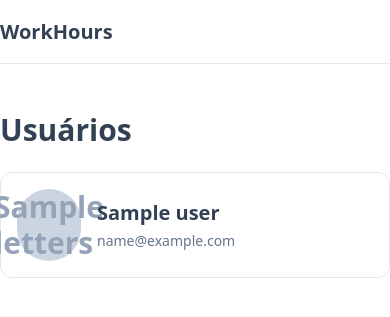
After one commit to caioferrarezi/fiap-atividades, a Node server app: template workhours-mvc/src/views/users/index.pug in a window 390 px wide. The commit adds this page. Shown: the top 317 px of the page. Run offline with Node 20, Linux system fonts and the light colour scheme; the template is opened without the code that fills it: most values are stand-ins (such as "Sample title", 1, 10 or a date in 2020); some libraries are stand-ins or nearby versions.

Commit message:
chore(workhours): first user routes

```diff
--- a/workhours-mvc/package.json
+++ b/workhours-mvc/package.json
@@ -15,6 +15,7 @@
   "dependencies": {
     "dotenv": "^16.4.5",
     "express": "^4.19.2",
+    "pg-promise": "^11.8.0",
     "pug": "^3.0.3"
   },
   "devDependencies": {
--- a/workhours-mvc/src/index.ts
+++ b/workhours-mvc/src/index.ts
@@ -1,17 +1,16 @@
 import 'dotenv/config';
 import express from 'express';
 import { join } from 'path';
+import { registerRoutes } from './routes';
 
 const app = express();
-const port = process.env.PORT || 3000;
+const port = process.env.PORT;
 
 app.set('view engine', 'pug');
 app.set('views', join(__dirname, 'views'));
 app.use(express.static(join(__dirname, 'public')));
 
-app.get('/', (req, res) => {
-  res.render('index');
-});
+registerRoutes(app);
 
 app.listen(port, () => {
   console.log(`Server is running on port ${port}`);
--- a/workhours-mvc/src/public/style.css
+++ b/workhours-mvc/src/public/style.css
@@ -554,6 +554,392 @@ video {
   --tw-contain-style:  ;
 }
 
+.container {
+  width: 100%;
+}
+
+@media (min-width: 640px) {
+  .container {
+    max-width: 640px;
+  }
+}
+
+@media (min-width: 768px) {
+  .container {
+    max-width: 768px;
+  }
+}
+
+@media (min-width: 1024px) {
+  .container {
+    max-width: 1024px;
+  }
+}
+
+@media (min-width: 1280px) {
+  .container {
+    max-width: 1280px;
+  }
+}
+
+@media (min-width: 1536px) {
+  .container {
+    max-width: 1536px;
+  }
+}
+
 .static {
   position: static;
 }
+
+.mx-auto {
+  margin-left: auto;
+  margin-right: auto;
+}
+
+.mb-6 {
+  margin-bottom: 1.5rem;
+}
+
+.mt-12 {
+  margin-top: 3rem;
+}
+
+.block {
+  display: block;
+}
+
+.flex {
+  display: flex;
+}
+
+.table {
+  display: table;
+}
+
+.grid {
+  display: grid;
+}
+
+.aspect-square {
+  aspect-ratio: 1 / 1;
+}
+
+.h-8 {
+  height: 2rem;
+}
+
+.h-32 {
+  height: 8rem;
+}
+
+.h-16 {
+  height: 4rem;
+}
+
+.w-16 {
+  width: 4rem;
+}
+
+.w-full {
+  width: 100%;
+}
+
+.table-auto {
+  table-layout: auto;
+}
+
+.cursor-pointer {
+  cursor: pointer;
+}
+
+.auto-cols-min {
+  grid-auto-columns: min-content;
+}
+
+.auto-cols-max {
+  grid-auto-columns: max-content;
+}
+
+.auto-cols-fr {
+  grid-auto-columns: minmax(0, 1fr);
+}
+
+.auto-cols-\[minmax\(min-content\2c _1fr\)\] {
+  grid-auto-columns: minmax(min-content, 1fr);
+}
+
+.grid-flow-row {
+  grid-auto-flow: row;
+}
+
+.grid-flow-col {
+  grid-auto-flow: column;
+}
+
+.grid-flow-col-dense {
+  grid-auto-flow: column dense;
+}
+
+.auto-rows-auto {
+  grid-auto-rows: auto;
+}
+
+.auto-rows-fr {
+  grid-auto-rows: minmax(0, 1fr);
+}
+
+.auto-rows-min {
+  grid-auto-rows: min-content;
+}
+
+.grid-cols-4 {
+  grid-template-columns: repeat(4, minmax(0, 1fr));
+}
+
+.grid-cols-\[repeat\(auto-fill\2c _minmax\(min-content\2c _1fr\)\)\] {
+  grid-template-columns: repeat(auto-fill, minmax(min-content, 1fr));
+}
+
+.grid-cols-\[repeat\(auto-fill\2c _minmax\(0\2c _1fr\)\)\] {
+  grid-template-columns: repeat(auto-fill, minmax(0, 1fr));
+}
+
+.grid-cols-\[repeat\(auto-fill\2c _minmax\(300px\2c _1fr\)\)\] {
+  grid-template-columns: repeat(auto-fill, minmax(300px, 1fr));
+}
+
+.flex-col {
+  flex-direction: column;
+}
+
+.items-start {
+  align-items: flex-start;
+}
+
+.items-center {
+  align-items: center;
+}
+
+.justify-center {
+  justify-content: center;
+}
+
+.justify-between {
+  justify-content: space-between;
+}
+
+.gap-2 {
+  gap: 0.5rem;
+}
+
+.gap-4 {
+  gap: 1rem;
+}
+
+.gap-1 {
+  gap: 0.25rem;
+}
+
+.rounded-full {
+  border-radius: 9999px;
+}
+
+.rounded-lg {
+  border-radius: 0.5rem;
+}
+
+.rounded-xl {
+  border-radius: 0.75rem;
+}
+
+.border {
+  border-width: 1px;
+}
+
+.border-b {
+  border-bottom-width: 1px;
+}
+
+.border-gray-200 {
+  --tw-border-opacity: 1;
+  border-color: rgb(229 231 235 / var(--tw-border-opacity));
+}
+
+.border-slate-200 {
+  --tw-border-opacity: 1;
+  border-color: rgb(226 232 240 / var(--tw-border-opacity));
+}
+
+.bg-blue-500 {
+  --tw-bg-opacity: 1;
+  background-color: rgb(59 130 246 / var(--tw-bg-opacity));
+}
+
+.bg-slate-300 {
+  --tw-bg-opacity: 1;
+  background-color: rgb(203 213 225 / var(--tw-bg-opacity));
+}
+
+.bg-white {
+  --tw-bg-opacity: 1;
+  background-color: rgb(255 255 255 / var(--tw-bg-opacity));
+}
+
+.bg-slate-200 {
+  --tw-bg-opacity: 1;
+  background-color: rgb(226 232 240 / var(--tw-bg-opacity));
+}
+
+.p-4 {
+  padding: 1rem;
+}
+
+.px-4 {
+  padding-left: 1rem;
+  padding-right: 1rem;
+}
+
+.py-2 {
+  padding-top: 0.5rem;
+  padding-bottom: 0.5rem;
+}
+
+.py-3 {
+  padding-top: 0.75rem;
+  padding-bottom: 0.75rem;
+}
+
+.py-4 {
+  padding-top: 1rem;
+  padding-bottom: 1rem;
+}
+
+.text-left {
+  text-align: left;
+}
+
+.font-mono {
+  font-family: ui-monospace, SFMono-Regular, Menlo, Monaco, Consolas, "Liberation Mono", "Courier New", monospace;
+}
+
+.text-3xl {
+  font-size: 1.875rem;
+  line-height: 2.25rem;
+}
+
+.text-lg {
+  font-size: 1.125rem;
+  line-height: 1.75rem;
+}
+
+.text-sm {
+  font-size: 0.875rem;
+  line-height: 1.25rem;
+}
+
+.text-xl {
+  font-size: 1.25rem;
+  line-height: 1.75rem;
+}
+
+.font-bold {
+  font-weight: 700;
+}
+
+.font-semibold {
+  font-weight: 600;
+}
+
+.font-black {
+  font-weight: 900;
+}
+
+.font-extrabold {
+  font-weight: 800;
+}
+
+.text-slate-100 {
+  --tw-text-opacity: 1;
+  color: rgb(241 245 249 / var(--tw-text-opacity));
+}
+
+.text-slate-400 {
+  --tw-text-opacity: 1;
+  color: rgb(148 163 184 / var(--tw-text-opacity));
+}
+
+.text-slate-900 {
+  --tw-text-opacity: 1;
+  color: rgb(15 23 42 / var(--tw-text-opacity));
+}
+
+.text-slate-500 {
+  --tw-text-opacity: 1;
+  color: rgb(100 116 139 / var(--tw-text-opacity));
+}
+
+.text-slate-600 {
+  --tw-text-opacity: 1;
+  color: rgb(71 85 105 / var(--tw-text-opacity));
+}
+
+.text-slate-800 {
+  --tw-text-opacity: 1;
+  color: rgb(30 41 59 / var(--tw-text-opacity));
+}
+
+.text-slate-300 {
+  --tw-text-opacity: 1;
+  color: rgb(203 213 225 / var(--tw-text-opacity));
+}
+
+.text-slate-700 {
+  --tw-text-opacity: 1;
+  color: rgb(51 65 85 / var(--tw-text-opacity));
+}
+
+.\*\:py-2 > * {
+  padding-top: 0.5rem;
+  padding-bottom: 0.5rem;
+}
+
+.\*\:even\:bg-gray-100:nth-child(even) > * {
+  --tw-bg-opacity: 1;
+  background-color: rgb(243 244 246 / var(--tw-bg-opacity));
+}
+
+.hover\:bg-blue-400:hover {
+  --tw-bg-opacity: 1;
+  background-color: rgb(96 165 250 / var(--tw-bg-opacity));
+}
+
+.hover\:bg-slate-100:hover {
+  --tw-bg-opacity: 1;
+  background-color: rgb(241 245 249 / var(--tw-bg-opacity));
+}
+
+.hover\:text-slate-600:hover {
+  --tw-text-opacity: 1;
+  color: rgb(71 85 105 / var(--tw-text-opacity));
+}
+
+.hover\:text-blue-500:hover {
+  --tw-text-opacity: 1;
+  color: rgb(59 130 246 / var(--tw-text-opacity));
+}
+
+.hover\:text-slate-300:hover {
+  --tw-text-opacity: 1;
+  color: rgb(203 213 225 / var(--tw-text-opacity));
+}
+
+.hover\:text-slate-700:hover {
+  --tw-text-opacity: 1;
+  color: rgb(51 65 85 / var(--tw-text-opacity));
+}
+
+.hover\:text-slate-500:hover {
+  --tw-text-opacity: 1;
+  color: rgb(100 116 139 / var(--tw-text-opacity));
+}
--- a/workhours-mvc/src/views/index.pug
+++ b/workhours-mvc/src/views/layouts/base.pug
@@ -1,9 +1,9 @@
-html(lang="en")
+html(lang="pt-br")
   head
     meta(charset="UTF-8")
     meta(name="viewport", content="width=device-width, initial-scale=1.0")
-    link(rel="stylesheet", href="./style.css")
+    link(rel="stylesheet", href="/style.css")
     title Document
   body
-    h1 Hello World
-    p This is a test
+    include ../partials/header
+    block content
--- /dev/null
+++ b/workhours-mvc/src/views/partials/header.pug
@@ -0,0 +1,4 @@
+header(class="w-full border-b border-slate-200 h-16 flex items-center")
+  div(class="container mx-auto flex justify-between items-center")
+    h1(class="font-bold text-xl text-slate-700 hover:text-slate-500 cursor-pointer")
+      a(href="/") WorkHours
--- /dev/null
+++ b/workhours-mvc/src/views/users/index.pug
@@ -0,0 +1,17 @@
+extends ../layouts/base
+
+block content
+  main(class="container mx-auto")
+    h1(class="text-3xl font-bold mt-12 mb-6 text-slate-700") Usuários
+
+    ul(class="grid grid-cols-[repeat(auto-fill,_minmax(300px,_1fr))] w-full gap-4")
+      each user in users
+        li
+          a(
+            href="/users/" + user.id
+            class="flex items-center bg-white p-4 gap-4 rounded-xl border border-slate-200 cursor-pointer hover:bg-slate-100"
+          )
+            div(class="flex items-center justify-center w-16 aspect-square bg-slate-300 rounded-full text-3xl font-semibold text-slate-400")= user.letters
+            div(class="flex flex-col gap-1")
+              p(class="text-xl font-bold text-slate-700")= user.name
+              p(class="text-sm text-slate-500")= user.email
```
Also changed, not shown: workhours-mvc/create.sql (added, +47 -0 lines), workhours-mvc/docker-compose.yml (added, +13 -0 lines), workhours-mvc/src/controllers/UsersController.ts (added, +15 -0 lines), workhours-mvc/src/models/User.ts (added, +30 -0 lines), workhours-mvc/src/routes/ApplicationRoutes.ts (added, +7 -0 lines), workhours-mvc/src/routes/UsersRoutes.ts (added, +7 -0 lines), workhours-mvc/src/routes/index.ts (added, +8 -0 lines), workhours-mvc/src/views/users/show.pug (added, +18 -0 lines), workhours-mvc/pnpm-lock.yaml, 1 other file.
